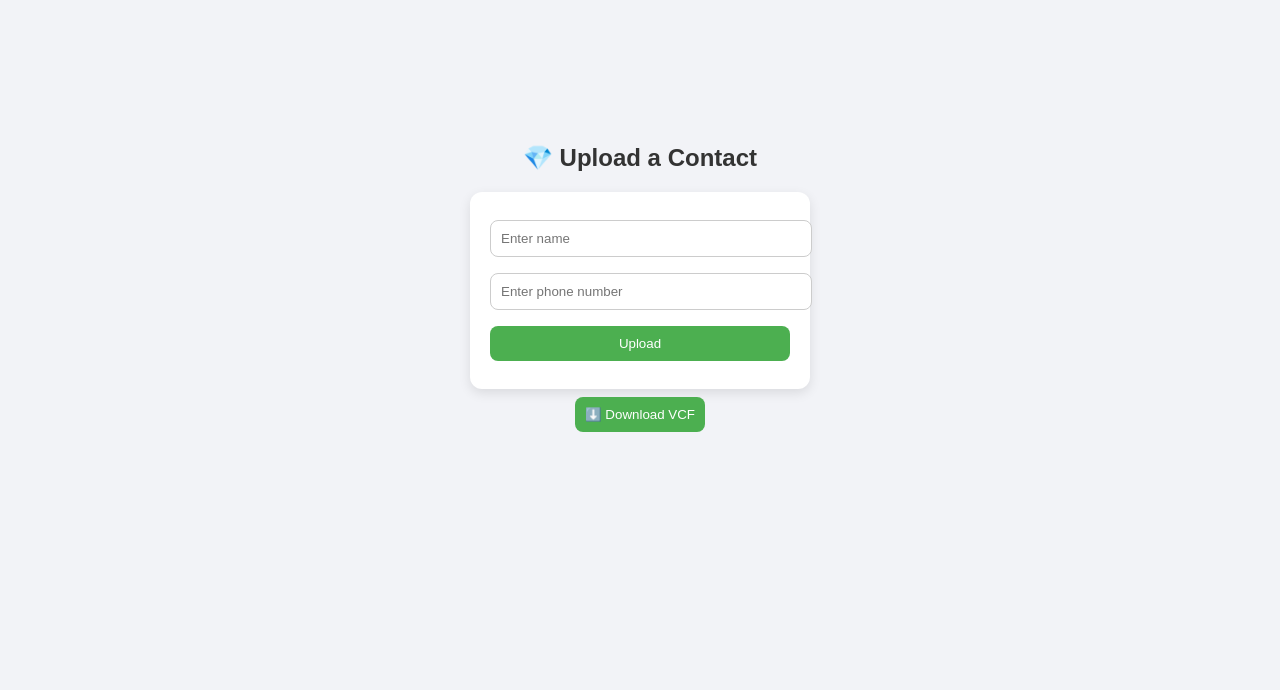
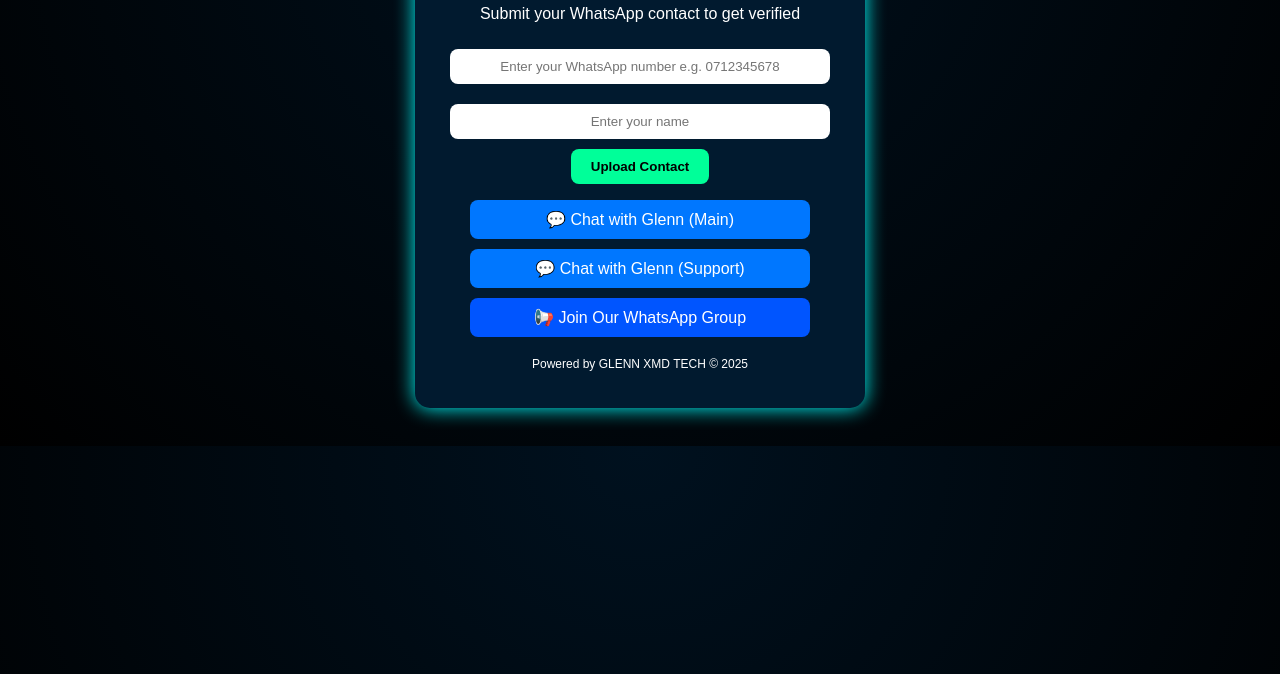
Before and after one commit to Glenn254/Contact-vcf-, a website: page index.html in a window 1280 px wide. Shown: the part 126-816 px from the top of the page. Drawn offline with Linux system fonts and the light colour scheme.

Commit message:
Update index.html

```diff
--- a/index.html
+++ b/index.html
@@ -1,73 +1,128 @@
 <!DOCTYPE html>
 <html lang="en">
 <head>
-  <meta charset="UTF-8" />
-  <meta name="viewport" content="width=device-width, initial-scale=1.0" />
-  <title>💎 Upload Contacts</title>
+<meta charset="UTF-8">
+<meta name="viewport" content="width=device-width, initial-scale=1.0">
+<title>GLENN VCF GAIN</title>
 <style>
 body {
+  background: radial-gradient(circle at top, #00111f, #000);
+  color: white;
   font-family: Arial, sans-serif;
-      background: #f2f3f7;
-      color: #333;
-      display: flex;
-      flex-direction: column;
-      align-items: center;
-      justify-content: center;
-      height: 100vh;
+  text-align: center;
+  padding: 30px;
 }
-    form {
-      background: white;
-      padding: 20px;
-      border-radius: 12px;
-      box-shadow: 0 4px 12px rgba(0,0,0,0.1);
-      width: 300px;
+.container {
+  max-width: 400px;
+  margin: auto;
+  background: #011a2f;
+  padding: 25px;
+  border-radius: 15px;
+  box-shadow: 0 0 20px #0ff;
+}
+input {
+  width: 90%;
+  padding: 10px;
+  margin: 10px 0;
+  border: none;
+  border-radius: 8px;
   text-align: center;
 }
-    input, button {
-      margin: 8px 0;
-      width: 100%;
+button {
+  background-color: #00ff99;
+  color: black;
+  border: none;
+  padding: 10px 20px;
+  border-radius: 8px;
+  font-weight: bold;
+  cursor: pointer;
+}
+button:disabled {
+  background-color: gray;
+  cursor: not-allowed;
+}
+.link-btn {
+  display: block;
+  margin: 10px auto;
+  text-decoration: none;
+  color: white;
+  background: #0077ff;
   padding: 10px;
   border-radius: 8px;
-      border: 1px solid #ccc;
+  width: 80%;
 }
-    button {
-      background: #4caf50;
-      color: white;
-      border: none;
-      cursor: pointer;
-    }
-    button:hover {
-      background: #43a047;
+.status {
+  margin-top: 15px;
+  font-weight: bold;
 }
 </style>
 </head>
 <body>
-  <h2>💎 Upload a Contact</h2>
-  <form id="uploadForm">
-    <input type="text" name="name" placeholder="Enter name" required />
-    <input type="text" name="phone" placeholder="Enter phone number" required />
-    <button type="submit">Upload</button>
-  </form>
-  <a href="/download"><button>⬇️ Download VCF</button></a>
+  <div class="container">
+    <h2 style="color:#f0f;">GLENN VCF GAIN</h2>
+    <p>Submit your WhatsApp contact to get verified</p>
+    <input type="tel" id="number" placeholder="Enter your WhatsApp number e.g. 0712345678" />
+    <input type="text" id="name" placeholder="Enter your name" />
+    <button id="uploadBtn">Upload Contact</button>
+    <p id="msg" class="status"></p>
+
+    <a href="https://wa.me/254114398812" class="link-btn">💬 Chat with Glenn (Main)</a>
+    <a href="https://wa.me/254755350451" class="link-btn">💬 Chat with Glenn (Support)</a>
+    <a href="https://chat.whatsapp.com/JpArBoMdjMl4a4PqQyK4rX?mode=wwc" class="link-btn" style="background:#0055ff;">📢 Join Our WhatsApp Group</a>
+    <p style="margin-top:20px;font-size:12px;">Powered by GLENN XMD TECH © 2025</p>
+  </div>
 
 <script>
-    const form = document.getElementById("uploadForm");
-    form.addEventListener("submit", async (e) => {
-      e.preventDefault();
-      const formData = new FormData(form);
-      const name = formData.get("name");
-      const phone = formData.get("phone");
+const btn = document.getElementById("uploadBtn");
+const msg = document.getElementById("msg");
 
-      const res = await fetch("/upload", {
+async function loadStatus() {
+  const number = localStorage.getItem("number");
+  if (!number) return;
+  const res = await fetch("/api/contacts");
+  const data = await res.json();
+  const contact = data.find(c => c.number === number);
+  if (contact) {
+    msg.innerText = `Status: ${contact.status.toUpperCase()}`;
+    msg.style.color = contact.status === "approved" ? "#00ff99" :
+                      contact.status === "rejected" ? "#ff4444" : "yellow";
+    if (contact.status !== "pending") btn.disabled = true;
+  }
+}
+loadStatus();
+
+btn.onclick = async () => {
+  const name = document.getElementById("name").value.trim();
+  let number = document.getElementById("number").value.trim();
+
+  if (!name || !number) {
+    msg.innerText = "Please fill all fields.";
+    msg.style.color = "orange";
+    return;
+  }
+
+  // ✅ Auto-add +254 if missing
+  if (!number.startsWith("+")) {
+    if (number.startsWith("0")) number = "+254" + number.slice(1);
+    else number = "+254" + number;
+  }
+
+  const res = await fetch("/api/upload", {
     method: "POST",
     headers: { "Content-Type": "application/json" },
-        body: JSON.stringify({ name, phone })
+    body: JSON.stringify({ name, number })
   });
 
-      const text = await res.text();
-      alert(text);
-      form.reset();
-    });
+  const data = await res.json();
+  msg.innerText = data.message;
+  msg.style.color = data.success ? "#00ff99" : "orange";
+
+  if (data.success) {
+    localStorage.setItem("number", number);
+    btn.disabled = true;
+    loadStatus();
+  }
+};
 </script>
 </body>
 </html>
```
Lines whose indentation alone changed are shown as unchanged.
